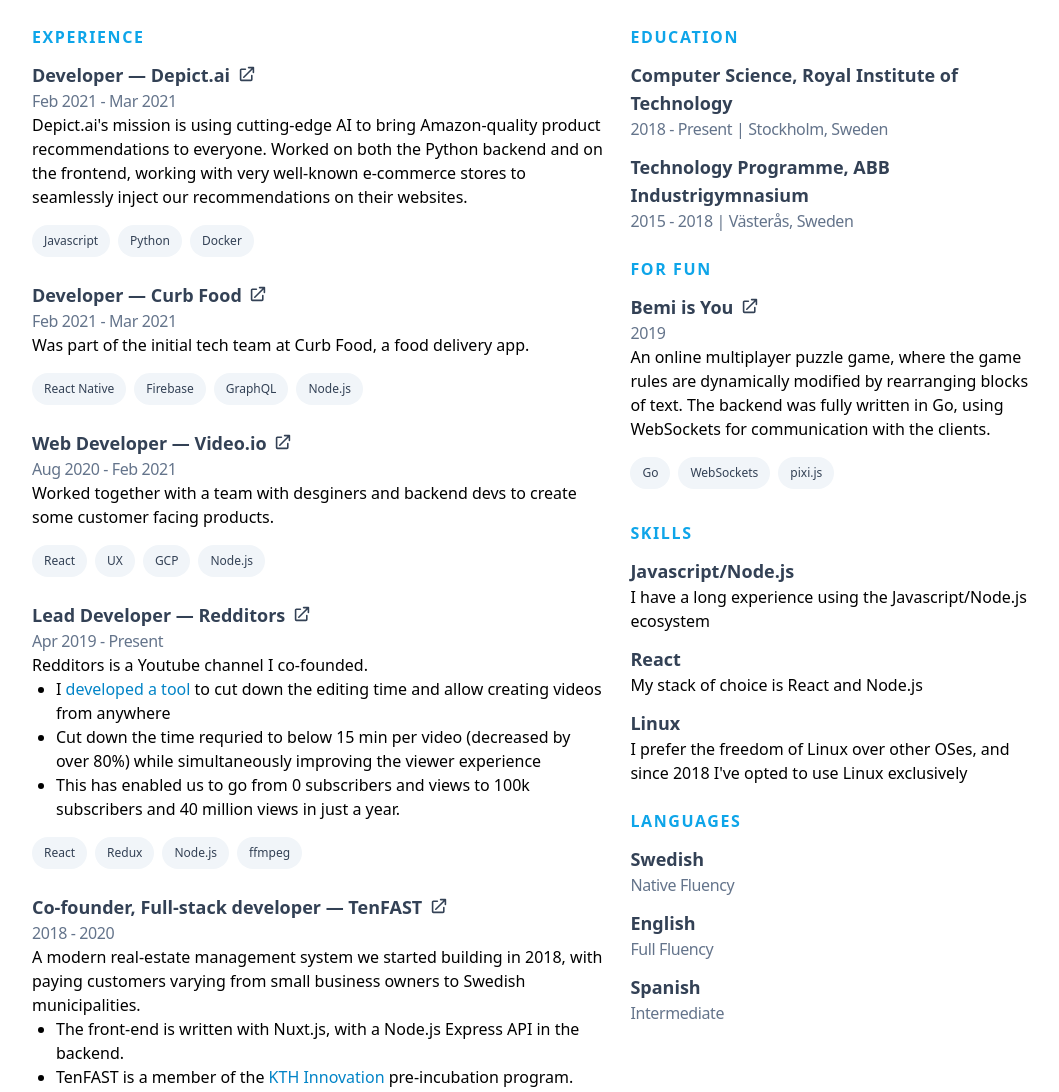
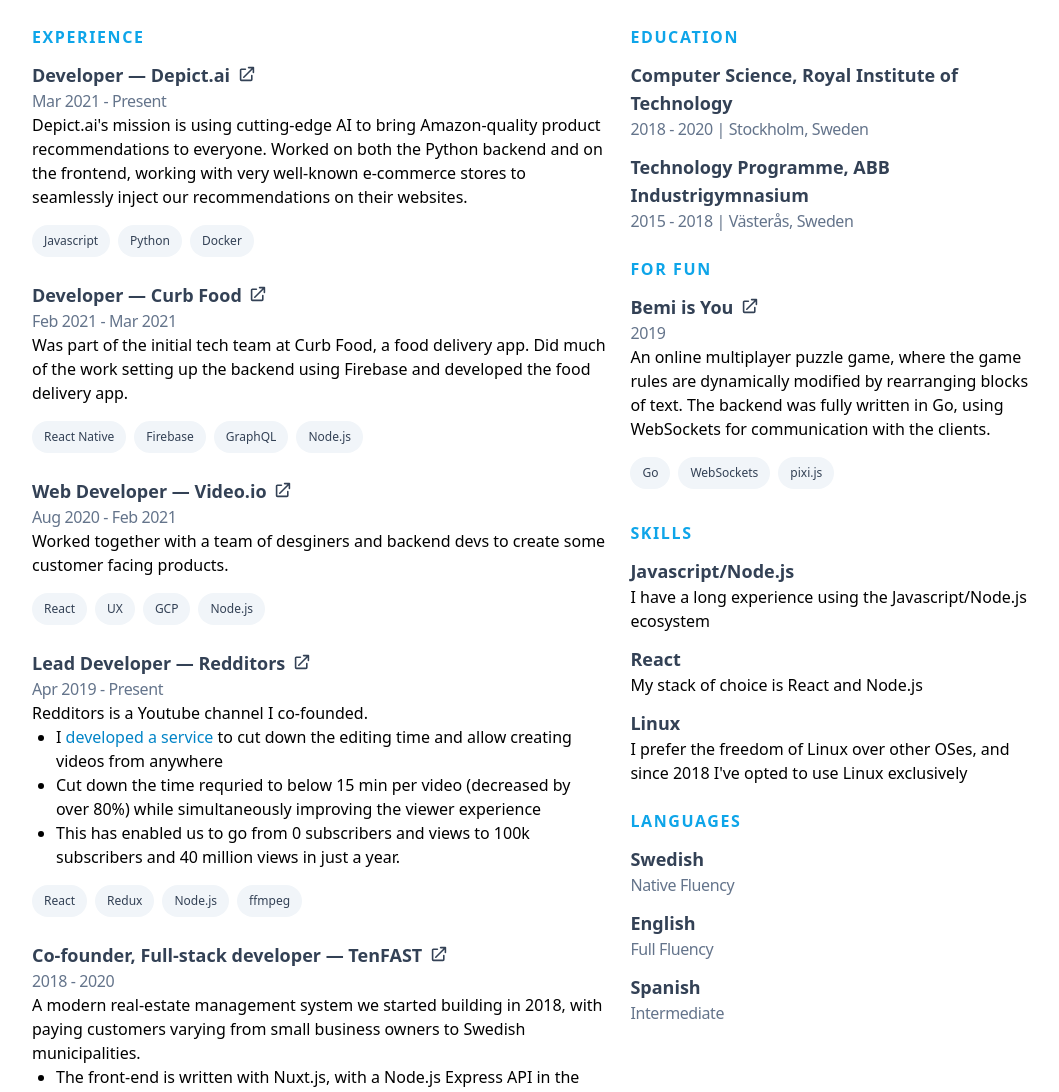
Before and after one commit to FOLLGAD/follgad.github.io, a Gatsby site: page /resume in a window 1280 px wide. Shown: the part 300-1392 px from the top of the page, without its empty margins (112-1171 px from the left). Built offline with nearby package versions, Linux system fonts and the light colour scheme; Gatsby itself is replaced by a stand-in of ours; some icons are missing.

Commit message:
update resume

```diff
--- a/src/pages/resume.js
+++ b/src/pages/resume.js
@@ -54,8 +54,7 @@
         <ExperienceList name="Experience">
           <Experience
             mainTitle="Developer — Depict.ai"
-            from="Feb 2021"
-            to="Mar 2021"
+            from="Mar 2021"
             link="https://depict.ai"
             tags={["Javascript", "Python", "Docker"]}
           >
@@ -76,7 +75,8 @@
           >
             <p>
               Was part of the initial tech team at Curb Food, a food delivery
-              app.
+              app. Did much of the work setting up the backend using Firebase
+              and developed the food delivery app.
             </p>
           </Experience>
           <Experience
@@ -87,7 +87,7 @@
             tags={["React", "UX", "GCP", "Node.js"]}
           >
             <p>
-              Worked together with a team with desginers and backend devs to
+              Worked together with a team of desginers and backend devs to
               create some customer facing products.
             </p>
           </Experience>
@@ -105,7 +105,7 @@
                   className="text-blue-600"
                   href="https://app.redditvideomaker.com/"
                 >
-                  developed a tool
+                  developed a service
                 </a>{" "}
                 to cut down the editing time and allow creating videos from
                 anywhere
@@ -186,6 +186,7 @@
             mainTitle="Co-founder, Full-stack developer — Tentium AB"
             link="https://tentium.se"
             from="2018"
+            to="2021"
             tags={["Web Development", "Graphic Design"]}
           >
             <p>
@@ -220,6 +221,7 @@
             mainTitle="Computer Science, Royal Institute of Technology"
             subTitle="Stockholm, Sweden"
             from="2018"
+            to="2020"
           />
           <Experience
             mainTitle="Technology Programme, ABB Industrigymnasium"
```
